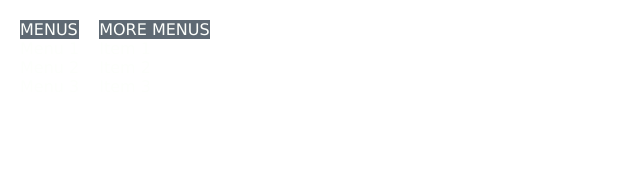
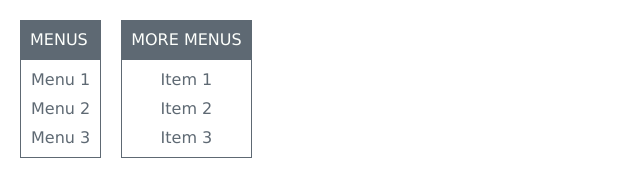
Before and after one commit to aagraston/dynamic-user-interface-interactions, a website built with webpack: page src/template.html in a window 1280 px wide. Shown: the whole page, without its empty margins (0-640 px from the left). Built offline with nearby package versions, Linux system fonts and the light colour scheme.

Commit message:
css in place

```diff
--- a/src/scss/_sections.scss
+++ b/src/scss/_sections.scss
@@ -8,14 +8,42 @@
   //padding
   padding: $spc-20;
 
+  //button and drop-down menu inclusive
   .drop-down {
+    color: $color-gray;
     display: flex;
     flex-direction: column;
 
+    //The button to open the dropdown
     .drop-down-button {
+      cursor: pointer;
+      transition: background-color 0.5s ease;
+      color: $color-white;
+      background-color: $color-gray;
+
+      &:hover {
+        background-color: $color-green;
+        color: $color-gray;
+      }
+
       p {
-        background-color: $color-gray;
+        padding: 10px;
       }
+    }
+
+    //the items revealed after clicking the drop-down
+    .drop-down-items {
+      transition: height 0.5s ease;
+
+      border: 1px solid $color-gray;
+      display: flex;
+      flex-direction: column;
+      justify-content: center;
+      align-items: center;
+
+      //margin and gap
+      padding: $spc-10;
+      gap: $spc-10;
     }
   }
 }
--- a/src/scss/_variables.scss
+++ b/src/scss/_variables.scss
@@ -7,6 +7,7 @@ $color-white: #fdfffc;
 
 //spacers
 
+$spc-10: 10px;
 $spc-20: 20px;
 $spc-50: 50px;
 $spc-100: 100px;
```
